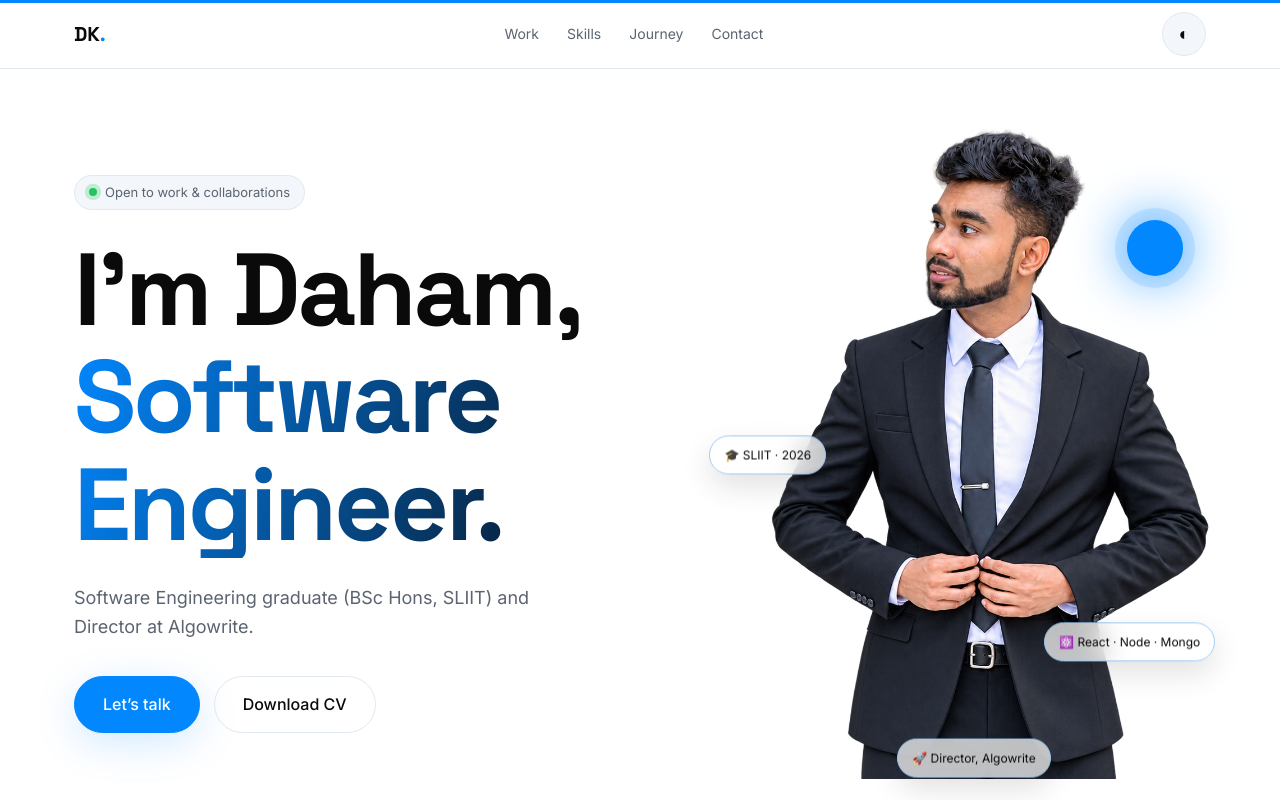
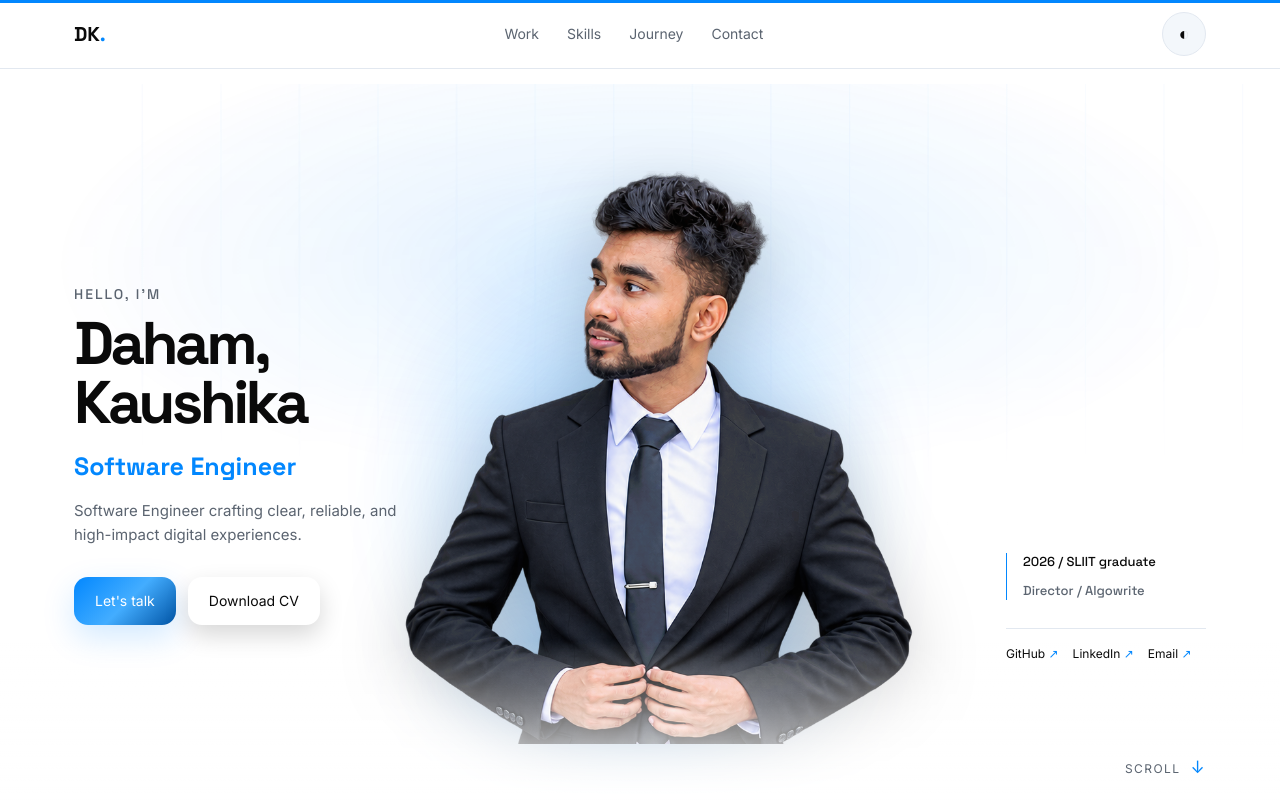
Before and after one commit to DKLakshman/My-Portfolio, a React (Vite) app in the folder client/: page / in a window 1280 px wide. Shown: the top 800 px of the page. Built offline with nearby package versions, Linux system fonts and the light colour scheme; no server answers.

Commit message:
update hero section

```diff
--- a/client/src/App.jsx
+++ b/client/src/App.jsx
@@ -1,5 +1,5 @@
 import { useEffect, useRef, useState } from 'react';
-import { AnimatePresence, motion, useMotionValue, useScroll, useSpring } from 'framer-motion';
+import { AnimatePresence, motion, useMotionValue, useReducedMotion, useScroll, useSpring, useTransform } from 'framer-motion';
 import { useTheme } from './hooks/useTheme';
 import Reveal from './components/Reveal';
 import CountUp from './components/CountUp';
@@ -8,33 +8,71 @@ import ContactForm from './components/ContactForm';
 import { activities, marquee, skills, stats, timeline } from './data';
 
 function Hero() {
+  // Hero copy and media are kept together so this section is easy to personalize.
+  const content = {
+    name: 'Daham, Kaushika',
+    role: 'Software Engineer',
+    description: 'Software Engineer crafting clear, reliable, and high-impact digital experiences.',
+    photo: '/daham.png',
+    cv: '/daham_kaushika.pdf',
+  };
+  const reduceMotion = useReducedMotion();
   const mx = useSpring(useMotionValue(0), { stiffness: 120, damping: 18 });
   const my = useSpring(useMotionValue(0), { stiffness: 120, damping: 18 });
+  const titleX = useTransform(mx, (value) => value * -0.35);
+  const titleY = useTransform(my, (value) => value * -0.2);
+  const photoX = useTransform(mx, (value) => value * 0.18);
+  const photoY = useTransform(my, (value) => value * 0.12);
+  const buttonX = useSpring(useMotionValue(0), { stiffness: 260, damping: 16 });
+  const buttonY = useSpring(useMotionValue(0), { stiffness: 260, damping: 16 });
   const move = (e) => {
+    if (reduceMotion) return;
     const r = e.currentTarget.getBoundingClientRect();
-    mx.set(((e.clientX - r.left) / r.width - 0.5) * 18);
-    my.set(((e.clientY - r.top) / r.height - 0.5) * 18);
+    mx.set(((e.clientX - r.left) / r.width - 0.5) * 22);
+    my.set(((e.clientY - r.top) / r.height - 0.5) * 22);
   };
   const reset = () => { mx.set(0); my.set(0); };
+  const moveButton = (e) => {
+    if (reduceMotion) return;
+    const r = e.currentTarget.getBoundingClientRect();
+    buttonX.set((e.clientX - r.left - r.width / 2) * 0.18);
+    buttonY.set((e.clientY - r.top - r.height / 2) * 0.18);
+  };
+  const resetButton = () => { buttonX.set(0); buttonY.set(0); };
 
   return (
-    <header className="hero" id="top">
-      <div className="wrap">
-        <div>
-          <div className="pill"><b />Open to work &amp; collaborations</div>
-          <h1>
-            <span className="line"><span>I’m Daham,</span></span>
-            <span className="line"><span className="grad">Software Engineer.</span></span>
-          </h1>
-          <p className="sub">Software Engineering graduate (BSc Hons, SLIIT) and Director at Algowrite. </p>
-          <div className="btns"><a className="btn p" href="#contact">Let’s talk</a><a className="btn" href="/daham_kaushika.pdf" download="Daham-Kaushika-CV.pdf">Download CV</a></div>
+    <header className="hero" id="top" onPointerMove={move} onPointerLeave={reset}>
+      <motion.div className="hero-word" aria-hidden="true" style={reduceMotion ? undefined : { x: titleX, y: titleY }}>
+        {'PORTFOLIO'.split('').map((letter, index) => (
+          <motion.span key={`${letter}-${index}`} initial={reduceMotion ? false : { y: '110%', opacity: 0 }} animate={{ y: 0, opacity: 1 }} transition={{ delay: index * 0.055, duration: 0.7, ease: [0.2, 0.8, 0.2, 1] }}>{letter}</motion.span>
+        ))}
+      </motion.div>
+      <div className="hero-stage wrap">
+        <motion.div className="hero-photo-layer" style={reduceMotion ? undefined : { x: photoX, y: photoY }}>
+          <div className="hero-photo-glow" />
+          <img src={content.photo} alt="P A Daham Kaushika Lakshman" width="700" height="900" fetchpriority="high" />
+        </motion.div>
+        <div className="hero-grid">
+          <motion.div className="hero-copy" initial={reduceMotion ? false : { opacity: 0, y: 24 }} animate={{ opacity: 1, y: 0 }} transition={{ delay: 0.75, duration: 0.7 }}>
+            <span className="hero-kicker">Hello, I&apos;m</span>
+            <h1>{content.name}</h1>
+            <p className="hero-role">{content.role}</p>
+            <p className="hero-description">{content.description}</p>
+            <div className="btns">
+              <motion.a className="btn p hero-talk" href="#contact" onPointerMove={moveButton} onPointerLeave={resetButton} style={reduceMotion ? undefined : { x: buttonX, y: buttonY }}>Let&apos;s talk</motion.a>
+              <a className="btn" href={content.cv} download="Daham-Kaushika-CV.pdf">Download CV</a>
+            </div>
+          </motion.div>
+          <motion.aside className="hero-aside" initial={reduceMotion ? false : { opacity: 0, y: 24 }} animate={{ opacity: 1, y: 0 }} transition={{ delay: 0.9, duration: 0.7 }}>
+            <div className="hero-stats"><span>2026 / SLIIT graduate</span><span>Director / Algowrite</span></div>
+            <div className="hero-socials" aria-label="Social links">
+              <a href="https://github.com/DKLakshman" target="_blank" rel="noopener noreferrer">GitHub <span>↗</span></a>
+              <a href="https://www.linkedin.com/in/daham-kaushika-2563632b9/" target="_blank" rel="noopener noreferrer">LinkedIn <span>↗</span></a>
+              <a href="mailto:kaushikadaham2002@gmail.com">Email <span>↗</span></a>
+            </div>
+          </motion.aside>
         </div>
-        <div className="orb" onPointerMove={move} onPointerLeave={reset}>
-          <motion.div className="pw" style={{ x: mx, y: my }}>
-            <img src="/daham.png" alt="P A Daham Kaushika Lakshman" width="250" height="300" fetchpriority="high" />
-          </motion.div>
-          <div className="chip">⚛️ React · Node · Mongo</div><div className="chip">🎓 SLIIT · 2026</div><div className="chip">🚀 Director, Algowrite</div>
-        </div>
+        <div className="hero-bottom"><a href="#work">Scroll <i>↓</i></a></div>
       </div>
     </header>
   );
--- a/client/src/index.css
+++ b/client/src/index.css
@@ -22,34 +22,31 @@ nav .wrap{display:flex;align-items:center;justify-content:space-between;height:6
 @media(max-width:700px){.links{display:none}}
 .tog{width:44px;height:44px;border-radius:50%;border:1px solid var(--line);background:var(--card);color:var(--fg);cursor:pointer;font-size:18px;transition:transform .5s}
 .tog:hover{transform:rotate(180deg);border-color:var(--brand)}
-/* hero */
-.hero{min-height:88vh;display:grid;align-items:center;position:relative;overflow:hidden;padding:60px 0}
-.hero .wrap{display:grid;grid-template-columns:1.15fr .85fr;gap:40px;align-items:center}
-@media(max-width:860px){.hero .wrap{grid-template-columns:1fr}}
-.pill{display:inline-flex;gap:8px;align-items:center;border:1px solid var(--line);background:var(--card);padding:6px 14px;border-radius:99px;font-size:13px;color:var(--muted);margin-bottom:26px}
-.pill b{width:8px;height:8px;border-radius:50%;background:#22c55e;animation:pulse 1.6s infinite}
-@keyframes pulse{50%{box-shadow:0 0 0 7px rgba(34,197,94,0);}0%{box-shadow:0 0 0 0 rgba(34,197,94,.6)}}
-h1{font-size:clamp(46px,8vw,104px)}
-.line{display:block;overflow:hidden}.line span{display:block;transform:translateY(110%);animation:up .9s cubic-bezier(.2,.8,.2,1) forwards}
-.line:nth-child(2) span{animation-delay:.12s}.line:nth-child(3) span{animation-delay:.24s}
-@keyframes up{to{transform:none}}
-.grad{background:linear-gradient(110deg,var(--brand) 0%,var(--grad-deep) 48%,var(--brand) 100%);background-size:200% 100%;-webkit-background-clip:text;background-clip:text;color:transparent;animation:shine 5s ease-in-out infinite}
-@keyframes shine{to{background-position:200%}}
-.swap{display:inline-block;height:1.05em;overflow:hidden;vertical-align:bottom}
-.swap div{animation:swap 9s infinite}
-.swap em{display:block;height:1.05em;font-style:normal}
-@keyframes swap{0%,28%{transform:translateY(0)}33%,61%{transform:translateY(-100%)}66%,94%{transform:translateY(-200%)}100%{transform:translateY(-300%)}}
-.sub{max-width:520px;color:var(--muted);margin:26px 0 34px;font-size:18px}
-.btns{display:flex;gap:14px;flex-wrap:wrap}
-.btn{display:inline-block;padding:15px 28px;border-radius:99px;font-weight:500;border:1px solid var(--line);transition:transform .2s,box-shadow .3s}
-.btn.p{background:var(--brand);color:#fff;border-color:var(--brand);box-shadow:0 10px 40px var(--glow)}
-.btn:hover{box-shadow:0 14px 50px var(--glow)}
-.orb{position:relative;min-height:650px;margin:auto;width:100%;display:flex;align-items:end;justify-content:center;isolation:isolate}
-.orb::before{display:none}
-.orb::after{content:"";position:absolute;width:56px;height:56px;right:5%;top:14%;border-radius:50%;background:var(--brand);box-shadow:0 0 0 12px color-mix(in srgb,var(--brand) 12%,transparent),0 0 55px var(--brand);z-index:-1}
-.chip{position:absolute;background:color-mix(in srgb,var(--bg) 72%,transparent);border:1px solid color-mix(in srgb,var(--brand) 30%,var(--line));padding:9px 14px;border-radius:999px;font-size:12px;box-shadow:0 12px 30px rgba(0,0,0,.12);animation:float 6s ease-in-out infinite;backdrop-filter:blur(14px);white-space:nowrap}
-.chip:nth-of-type(1){top:12%;left:-1%}.chip:nth-of-type(2){bottom:16%;right:-2%;animation-delay:-2s}.chip:nth-of-type(3){top:48%;left:-7%;animation-delay:-4s}
-@keyframes float{50%{transform:translateY(-14px)}}
+/* Layered hero: the word, portrait, and copy share one positioning context. */
+.hero{min-height:calc(100vh - 68px);position:relative;overflow:hidden;padding:28px 0 18px;isolation:isolate}
+.hero::before{content:"";position:absolute;z-index:-1;top:3%;left:50%;width:min(92vw,1180px);height:57%;transform:translateX(-50%);background:radial-gradient(ellipse at 50% 42%,rgba(2,135,254,.2) 0%,rgba(2,135,254,.08) 34%,transparent 70%),repeating-linear-gradient(90deg,transparent 0 74px,rgba(2,135,254,.045) 75px,transparent 76px);mask-image:linear-gradient(180deg,#000 0%,rgba(0,0,0,.7) 68%,transparent 100%);-webkit-mask-image:linear-gradient(180deg,#000 0%,rgba(0,0,0,.7) 68%,transparent 100%);filter:blur(.2px);animation:hero-light-drift 12s ease-in-out infinite alternate;pointer-events:none}
+.hero::after{content:"";position:absolute;inset:auto 0 0;height:22%;background:linear-gradient(transparent,var(--bg));z-index:1;pointer-events:none}
+.hero-stage{position:relative;min-height:calc(100vh - 114px);display:flex;flex-direction:column;justify-content:flex-end}
+.hero-word{position:absolute;z-index:0;top:6%;left:50%;margin-left:-50vw;display:flex;width:100vw;justify-content:center;white-space:nowrap;font:700 clamp(80px,15.2vw,220px)/.8 "Space Grotesk",sans-serif;letter-spacing:-.08em;background:linear-gradient(180deg,#7cc4ff 0%,var(--brand) 38%,#0154a5 78%,transparent 100%);-webkit-background-clip:text;background-clip:text;color:transparent;opacity:.52;mask-image:linear-gradient(180deg,#000 22%,rgba(0,0,0,.8) 68%,transparent 100%);-webkit-mask-image:linear-gradient(180deg,#000 22%,rgba(0,0,0,.7) 68%,transparent 100%);filter:drop-shadow(0 10px 24px var(--glow));animation:hero-shimmer 7s ease-in-out infinite alternate;pointer-events:none}
+.hero-word span{display:inline-block}@keyframes hero-shimmer{to{filter:saturate(1.35) brightness(1.12)}}
+.hero-photo-layer{position:absolute;z-index:1;left:0;right:0;margin-inline:auto;bottom:3%;width:min(52vw,700px);height:89%;display:flex;align-items:flex-end;justify-content:center;pointer-events:none;isolation:isolate}
+.hero-photo-layer::before{content:"";position:absolute;z-index:-1;inset:10% 12% 2%;border-radius:50%;background:radial-gradient(ellipse at center,rgba(2,135,254,.3) 0%,rgba(2,135,254,.12) 42%,transparent 74%);filter:blur(30px)}
+.hero-photo-layer::after{content:"";position:absolute;z-index:0;bottom:-1%;width:68%;height:28%;border-radius:50%;background:radial-gradient(ellipse,rgba(2,135,254,.28),transparent 70%);filter:blur(22px)}
+.hero-photo-layer img{position:relative;z-index:1;width:auto;height:100%;max-width:100%;object-fit:contain;filter:drop-shadow(0 20px 34px rgba(0,0,0,.18));animation:hero-photo-in .9s .42s both cubic-bezier(.2,.8,.2,1)}
+.hero-photo-glow{position:absolute;bottom:2%;width:48%;height:62%;border-radius:50%;background:var(--brand);opacity:.2;filter:blur(70px);animation:hero-glow-in 1.2s .35s both}
+@keyframes hero-photo-in{from{opacity:0;transform:scale(.95)}to{opacity:1;transform:none}}@keyframes hero-glow-in{from{opacity:0;transform:scale(.7)}to{opacity:.2;transform:scale(1)}}
+@keyframes hero-light-drift{0%{opacity:.55;background-position:0 0,0 0;transform:translateX(-50%) scale(1)}50%{opacity:.9;background-position:0 0,34px 0;transform:translateX(-50%) scale(1.035)}100%{opacity:.62;background-position:0 0,-24px 0;transform:translateX(-50%) scale(1)}}
+.hero-grid{position:relative;z-index:2;display:grid;grid-template-columns:minmax(240px,1fr) minmax(210px,1fr) minmax(200px,1fr);min-height:calc(100vh - 180px);align-items:end;padding-bottom:72px}
+.hero-copy{grid-column:1;position:relative;z-index:4;max-width:430px;padding-bottom:8vh}.hero-kicker{display:block;color:var(--muted);font:500 14px "Space Grotesk",sans-serif;letter-spacing:.14em;text-transform:uppercase;margin-bottom:12px}
+.hero-copy h1{font-size:clamp(42px,4.7vw,72px);line-height:.98;letter-spacing:-.06em;max-width:440px}.hero-role{color:var(--brand);font:600 clamp(18px,2vw,25px)/1.2 "Space Grotesk",sans-serif;margin-top:18px}.hero-description{max-width:340px;color:var(--muted);font-size:15px;margin:18px 0 26px}
+.hero-copy .btns{position:relative;z-index:5;display:flex;gap:12px;margin:30px 0 22px}.hero-copy .btn{display:inline-flex;align-items:center;justify-content:center;min-height:48px;padding:12px 21px;border-radius:14px;font-size:14px;background:var(--bg);border-color:var(--fg);box-shadow:0 10px 24px rgba(0,0,0,.16)}.hero-copy .btn.p{background:linear-gradient(135deg,#0287fe 0%,#43adff 52%,#0154a5 100%);border-color:#0287fe;color:#fff;box-shadow:0 12px 32px var(--glow)}.hero-copy .btn:hover{border-color:var(--brand);transform:translateY(-2px)}.hero-status,.hero-bottom{display:flex;align-items:center;gap:8px;color:var(--muted);font-size:12px}.hero-status b,.hero-bottom b{width:7px;height:7px;border-radius:50%;background:#22c55e;animation:pulse 1.6s infinite}
+.hero-aside{grid-column:3;justify-self:end;width:100%;max-width:200px;padding-bottom:6vh}.hero-stats{display:grid;gap:12px;border-left:1px solid var(--brand);padding-left:16px;margin-bottom:28px}.hero-stats span{font:500 13px/1.35 "Space Grotesk",sans-serif;color:var(--muted)}.hero-stats span:first-child{color:var(--fg)}
+.hero-socials{display:flex;flex-wrap:wrap;gap:8px 14px;border-top:1px solid var(--line);padding-top:15px}.hero-socials a{font-size:12px}.hero-socials a:hover{color:var(--brand)}.hero-socials span{color:var(--brand)}
+.hero-bottom{position:absolute;z-index:3;right:24px;bottom:2px;text-transform:uppercase;letter-spacing:.12em}.hero-bottom a{color:var(--muted)}.hero-bottom i{font-style:normal;color:var(--brand);font-size:17px;margin-left:5px}
+@keyframes pulse{50%{box-shadow:0 0 0 7px rgba(34,197,94,0)}0%{box-shadow:0 0 0 0 rgba(34,197,94,.6)}}
+@media(max-width:900px){.hero-grid{grid-template-columns:minmax(200px,1fr) minmax(170px,1fr) minmax(160px,1fr)}.hero-aside{max-width:185px}}
+@media(max-width:700px){.hero{min-height:auto;padding-top:12px}.hero-stage{min-height:0;padding:0 24px}.hero-word{top:9%;left:50%;margin-left:-50vw;font-size:clamp(66px,18vw,130px);letter-spacing:-.09em;opacity:.3}.hero-photo-layer{position:relative;left:auto;right:auto;margin-inline:0;bottom:auto;width:100%;height:54vh;min-height:350px;max-height:520px;order:0}.hero-photo-layer img{height:100%}.hero-grid{min-height:0;display:flex;flex-direction:column;align-items:center;padding:0 0 62px;text-align:center}.hero-copy{max-width:500px;padding:18px 0 0}.hero-copy h1{font-size:clamp(40px,11vw,58px)}.hero-description{margin-inline:auto}.hero-copy .btns{justify-content:center;flex-wrap:nowrap}.hero-copy .btn{min-width:132px}.hero-status{justify-content:center}.hero-aside{width:100%;max-width:340px;padding:34px 0 0}.hero-stats{border-left:0;border-top:1px solid var(--brand);padding:15px 0 0;grid-template-columns:repeat(2,1fr);gap:8px}.hero-socials{justify-content:center;gap:12px}.hero-bottom{left:0;right:0;bottom:0;padding:0 0 2px}.hero::after{height:12%}}
+@media(prefers-reduced-motion:reduce){.hero::before,.hero-word,.hero-photo-glow,.hero-photo-layer img{animation:none}.hero-chip{animation:none}}
 /* marquee */
 .mq{border-block:1px solid var(--line);overflow:hidden;padding:22px 0;background:var(--card)}
 .mq div{display:flex;gap:56px;width:max-content;animation:mq 28s linear infinite}
```
Also changed, not shown: client/public/daham.png, client/public/sample.jpeg (added).
